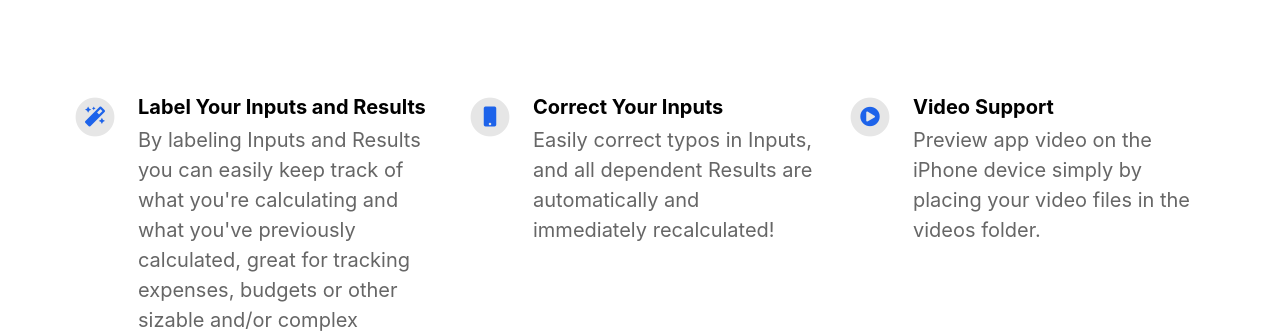
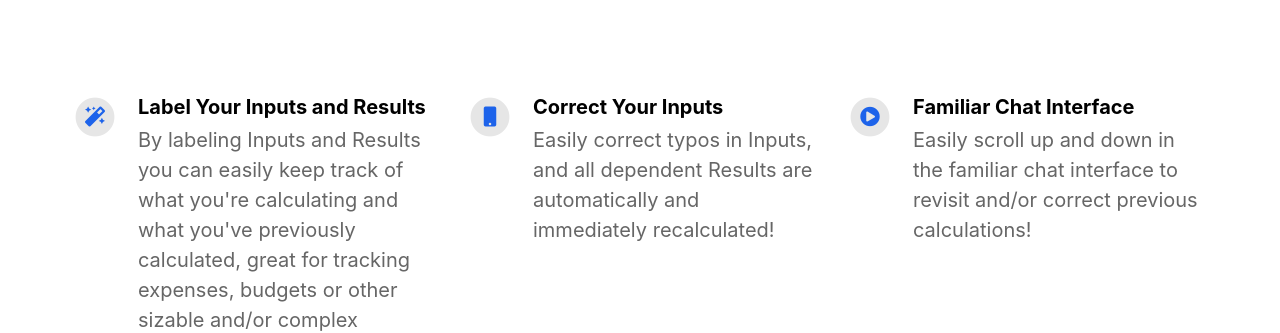
Before and after one commit to calculator-chat/calculator-chat.github.io, a Jekyll site: the page built from index.html, in a window 1280 px wide. Shown: the part 987-1320 px from the top of the page. Built offline with Jekyll 4.4.1, drawn with Linux system fonts in a browser that asks for light colours; nearby versions of some CDN libraries; comment, search, counter and statistics services are not loaded.

Commit message:
Update _config.yml

```diff
--- a/_config.yml
+++ b/_config.yml
@@ -43,8 +43,8 @@ features                                  :
     description                           : Easily correct typos in Inputs, and all dependent Results are automatically and immediately recalculated!
     fontawesome_icon_name                 : mobile
 
-  - title                                 : Video Support
-    description                           : Preview app video on the iPhone device simply by placing your video files in the videos folder.
+  - title                                 : Familiar Chat Interface
+    description                           : Easily scroll up and down in the familiar chat interface to revisit and/or correct previous calculations!
     fontawesome_icon_name                 : play-circle
 
   - title                                 : Automatic Icon and Metadata
```
